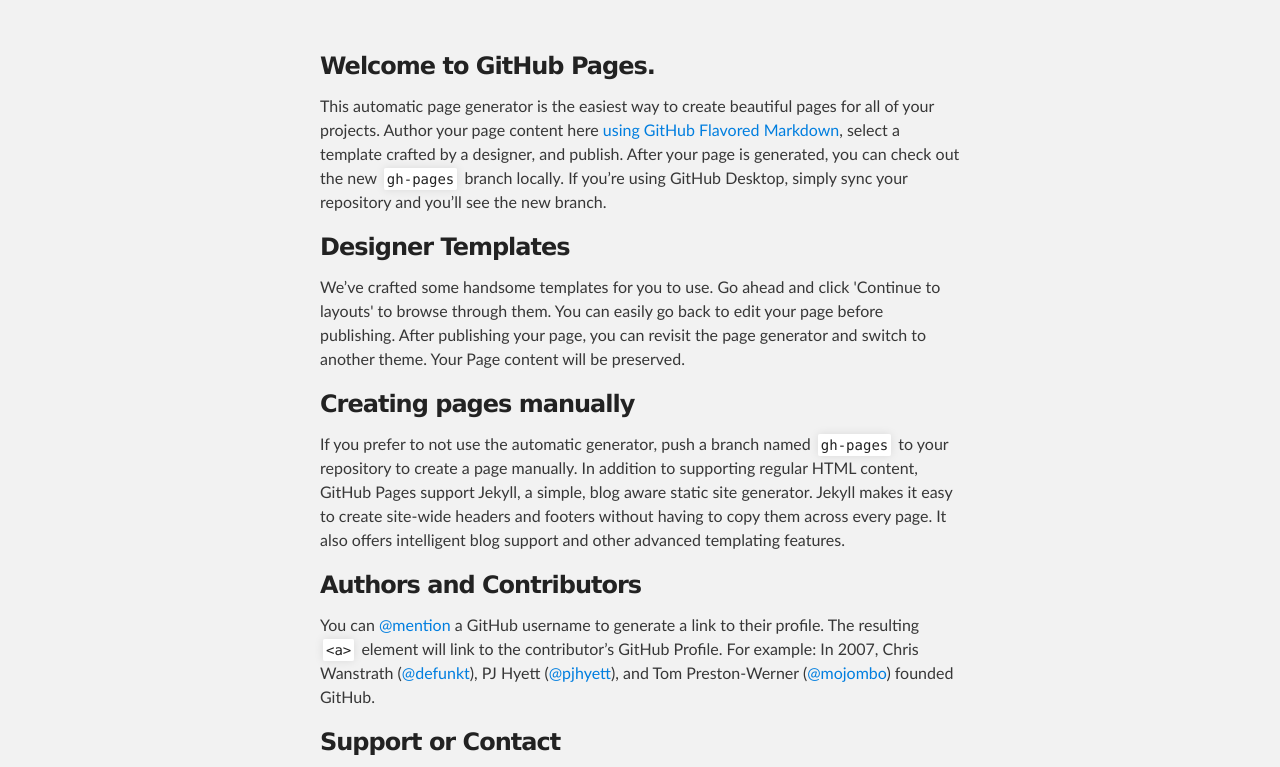
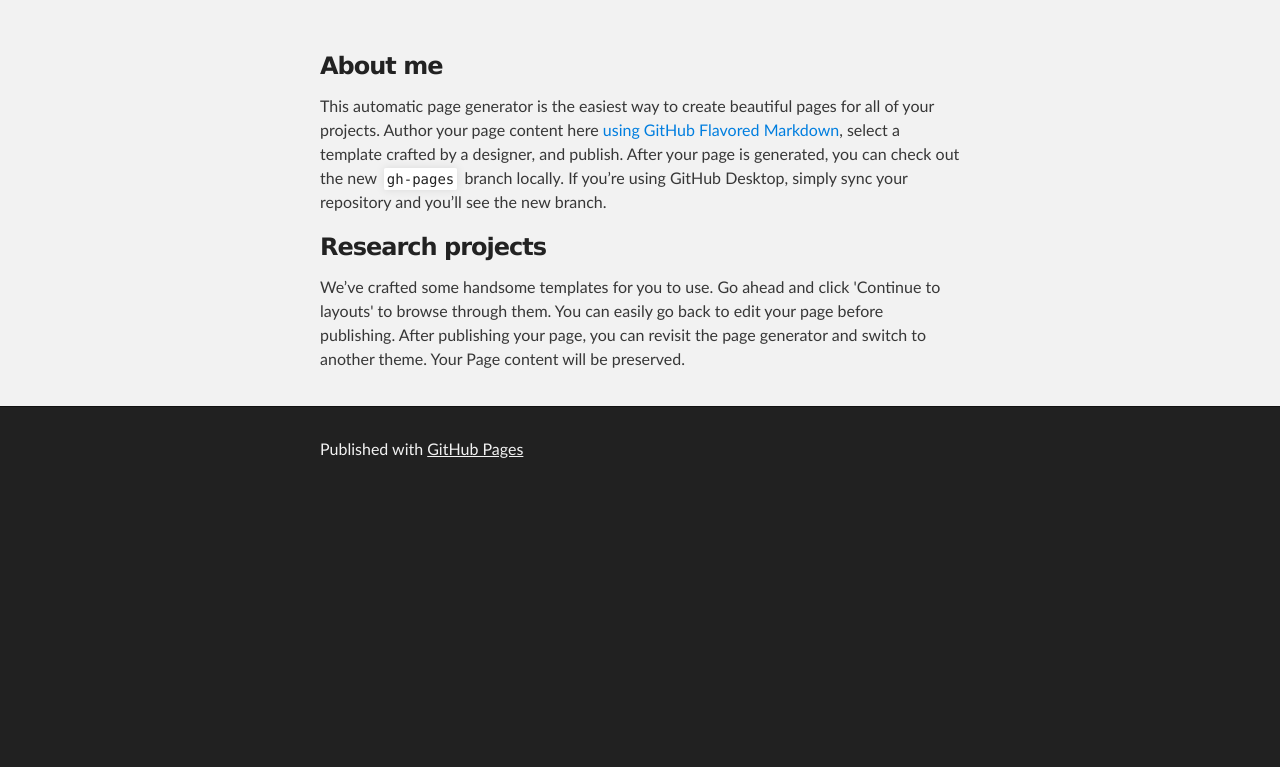
Before and after one commit to mirsinarm/mirsinarm.github.io, a plain HTML site: page index.html in a window 1280 px wide. Shown: the part 176-943 px from the top of the page. After the commit the page ends 800 px from the top, so only its background shows below. Drawn offline with Linux system fonts and the light colour scheme.

Commit message:
Replace master branch with page content via GitHub

```diff
--- a/index.html
+++ b/index.html
@@ -28,29 +28,14 @@
     <div id="main_content_wrap" class="outer">
       <section id="main_content" class="inner">
         <h3>
-<a id="welcome-to-github-pages" class="anchor" href="#welcome-to-github-pages" aria-hidden="true"><span class="octicon octicon-link"></span></a>Welcome to GitHub Pages.</h3>
+<a id="about-me" class="anchor" href="#about-me" aria-hidden="true"><span class="octicon octicon-link"></span></a>About me</h3>
 
 <p>This automatic page generator is the easiest way to create beautiful pages for all of your projects. Author your page content here <a href="https://guides.github.com/features/mastering-markdown/">using GitHub Flavored Markdown</a>, select a template crafted by a designer, and publish. After your page is generated, you can check out the new <code>gh-pages</code> branch locally. If you’re using GitHub Desktop, simply sync your repository and you’ll see the new branch.</p>
 
 <h3>
-<a id="designer-templates" class="anchor" href="#designer-templates" aria-hidden="true"><span class="octicon octicon-link"></span></a>Designer Templates</h3>
+<a id="research-projects" class="anchor" href="#research-projects" aria-hidden="true"><span class="octicon octicon-link"></span></a>Research projects</h3>
 
 <p>We’ve crafted some handsome templates for you to use. Go ahead and click 'Continue to layouts' to browse through them. You can easily go back to edit your page before publishing. After publishing your page, you can revisit the page generator and switch to another theme. Your Page content will be preserved.</p>
-
-<h3>
-<a id="creating-pages-manually" class="anchor" href="#creating-pages-manually" aria-hidden="true"><span class="octicon octicon-link"></span></a>Creating pages manually</h3>
-
-<p>If you prefer to not use the automatic generator, push a branch named <code>gh-pages</code> to your repository to create a page manually. In addition to supporting regular HTML content, GitHub Pages support Jekyll, a simple, blog aware static site generator. Jekyll makes it easy to create site-wide headers and footers without having to copy them across every page. It also offers intelligent blog support and other advanced templating features.</p>
-
-<h3>
-<a id="authors-and-contributors" class="anchor" href="#authors-and-contributors" aria-hidden="true"><span class="octicon octicon-link"></span></a>Authors and Contributors</h3>
-
-<p>You can <a href="https://github.com/blog/821" class="user-mention">@mention</a> a GitHub username to generate a link to their profile. The resulting <code>&lt;a&gt;</code> element will link to the contributor’s GitHub Profile. For example: In 2007, Chris Wanstrath (<a href="https://github.com/defunkt" class="user-mention">@defunkt</a>), PJ Hyett (<a href="https://github.com/pjhyett" class="user-mention">@pjhyett</a>), and Tom Preston-Werner (<a href="https://github.com/mojombo" class="user-mention">@mojombo</a>) founded GitHub.</p>
-
-<h3>
-<a id="support-or-contact" class="anchor" href="#support-or-contact" aria-hidden="true"><span class="octicon octicon-link"></span></a>Support or Contact</h3>
-
-<p>Having trouble with Pages? Check out our <a href="https://help.github.com/pages">documentation</a> or <a href="https://github.com/contact">contact support</a> and we’ll help you sort it out.</p>
       </section>
     </div>
 
```
Also changed, not shown: params.json (+1 -1 lines).
